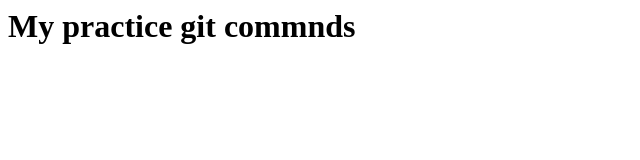
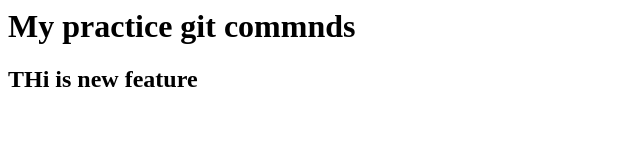
Before and after one commit to Mrinmoyeeeee456/github, a plain HTML site: page index.html in a window 1280 px wide. Shown: the whole page, without its empty margins (0-640 px from the left). Drawn offline with Linux system fonts and the light colour scheme.

Commit message:
add new feature

```diff
--- a/index.html
+++ b/index.html
@@ -1 +1,2 @@
 <h1>My practice git commnds</h1>
+<h2>THi is new feature</h2>
```
